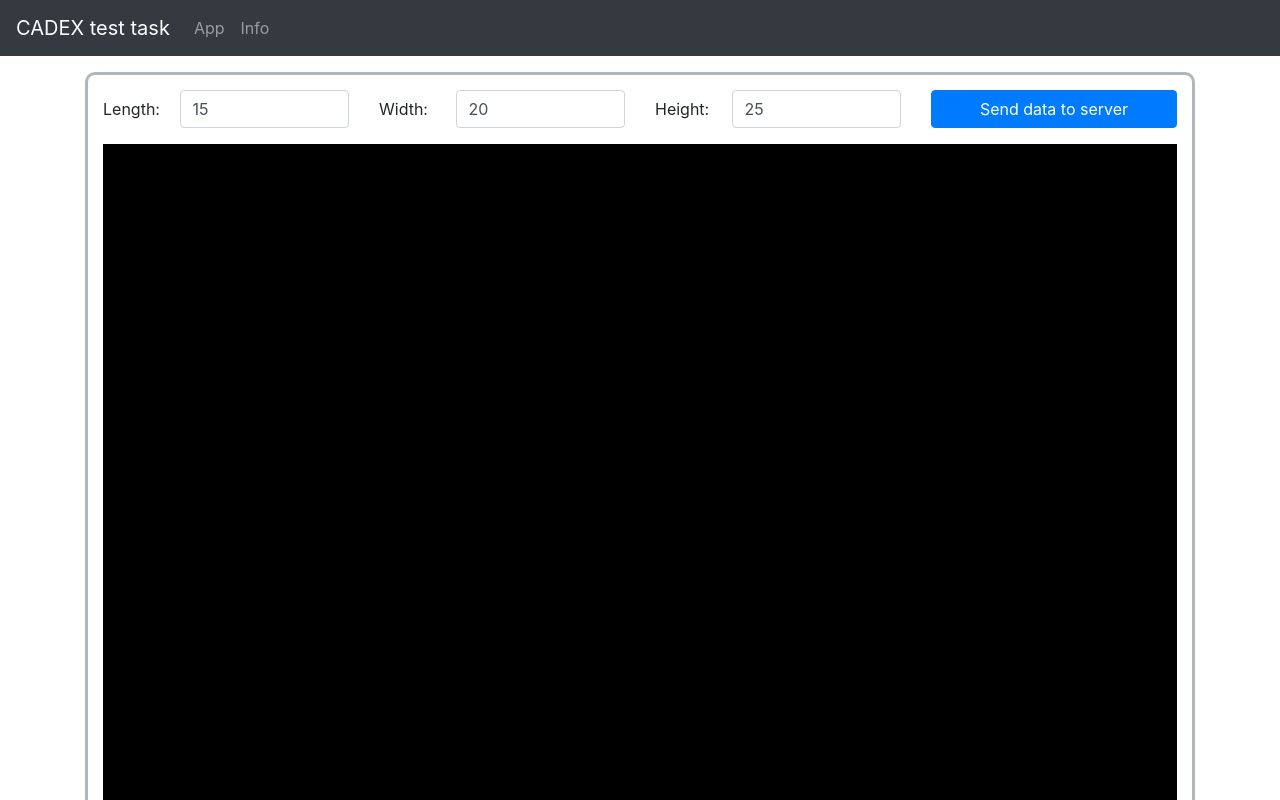
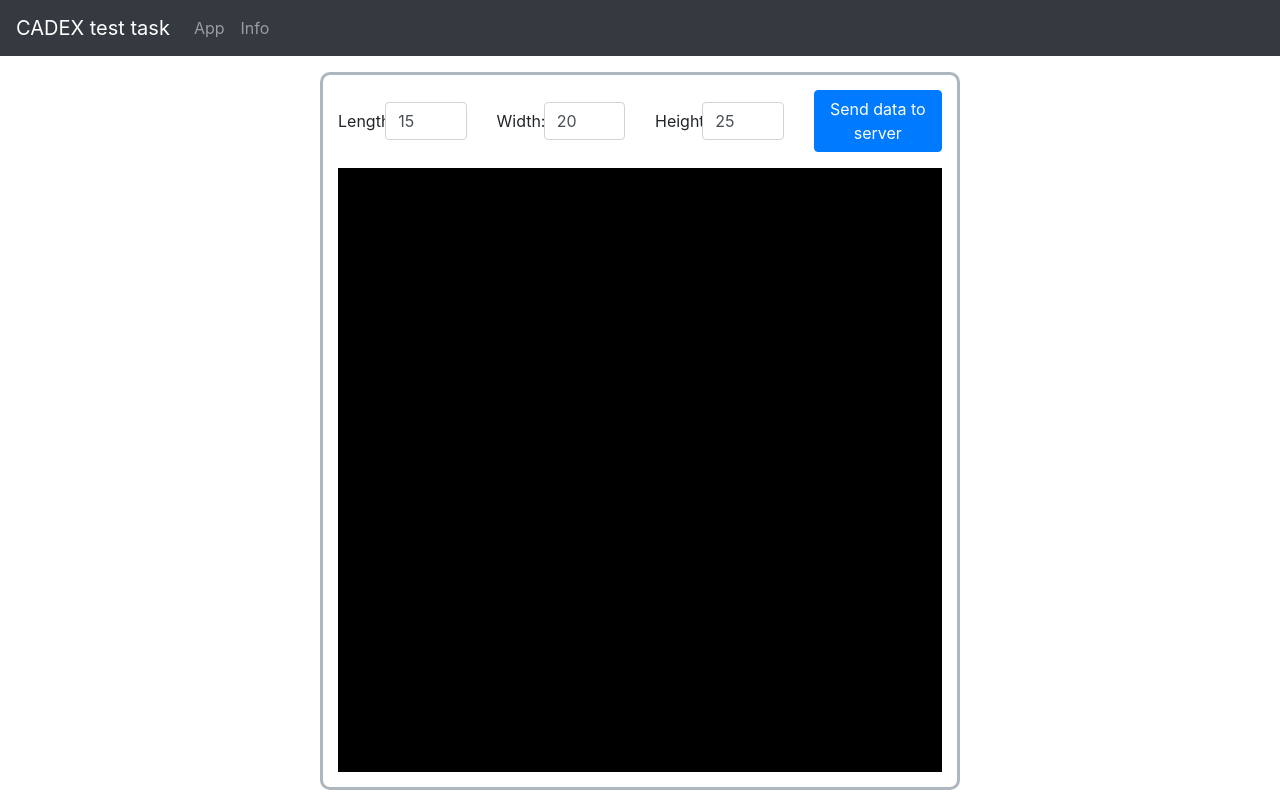
Before and after one commit to steeksg/cadex-test, a React (Create React App) app in the folder client/: page / in a window 1280 px wide. Shown: the top 800 px of the page. Built offline with nearby package versions, Linux system fonts and the light colour scheme; no server answers.

Commit message:
Refactoring

```diff
--- a/client/src/App.js
+++ b/client/src/App.js
@@ -13,7 +13,7 @@ function App() {
   return (
     <div className="App">
       <NavbarApp />
-      <Container>
+      <Container className="d-flex justify-content-center">
         <Router>{routes}</Router>
       </Container>
     </div>
--- a/client/src/App.scss
+++ b/client/src/App.scss
@@ -4,4 +4,6 @@
   border: 3px solid #aeb6be;
   border-radius: 10px;
   padding: 15px;
+  max-width: 80vh;
+  margin-bottom: 20px;
 }
```
